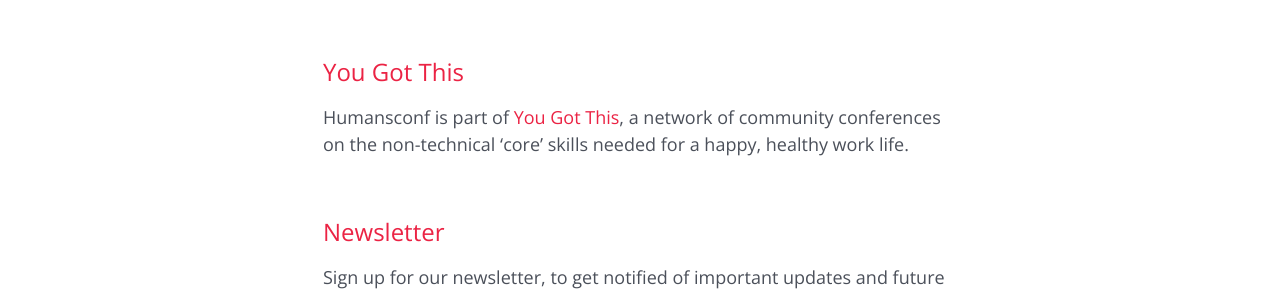
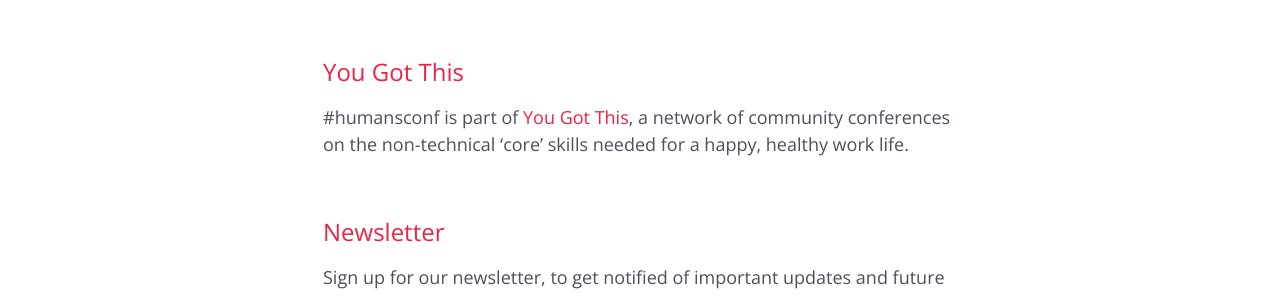
Before and after one commit to humansconf/humansconf.org, a Jekyll site: the page built from index.md, in a window 1280 px wide. Shown: the part 1272-1569 px from the top of the page. Built offline with Jekyll 4.4.1, drawn with Linux system fonts in a browser that asks for light colours.

```diff
--- a/index.md
+++ b/index.md
@@ -22,7 +22,7 @@ As such, you're welcome and we want to hear your stories, want you to share your
 
 ## You Got This
 
-Humansconf is part of [You Got This](https://yougotthis.io), a network of community conferences on the non-technical 'core' skills needed for a happy, healthy work life.
+#humansconf is part of [You Got This](https://yougotthis.io), a network of community conferences on the non-technical 'core' skills needed for a happy, healthy work life.
 
 
 ## Newsletter
```
